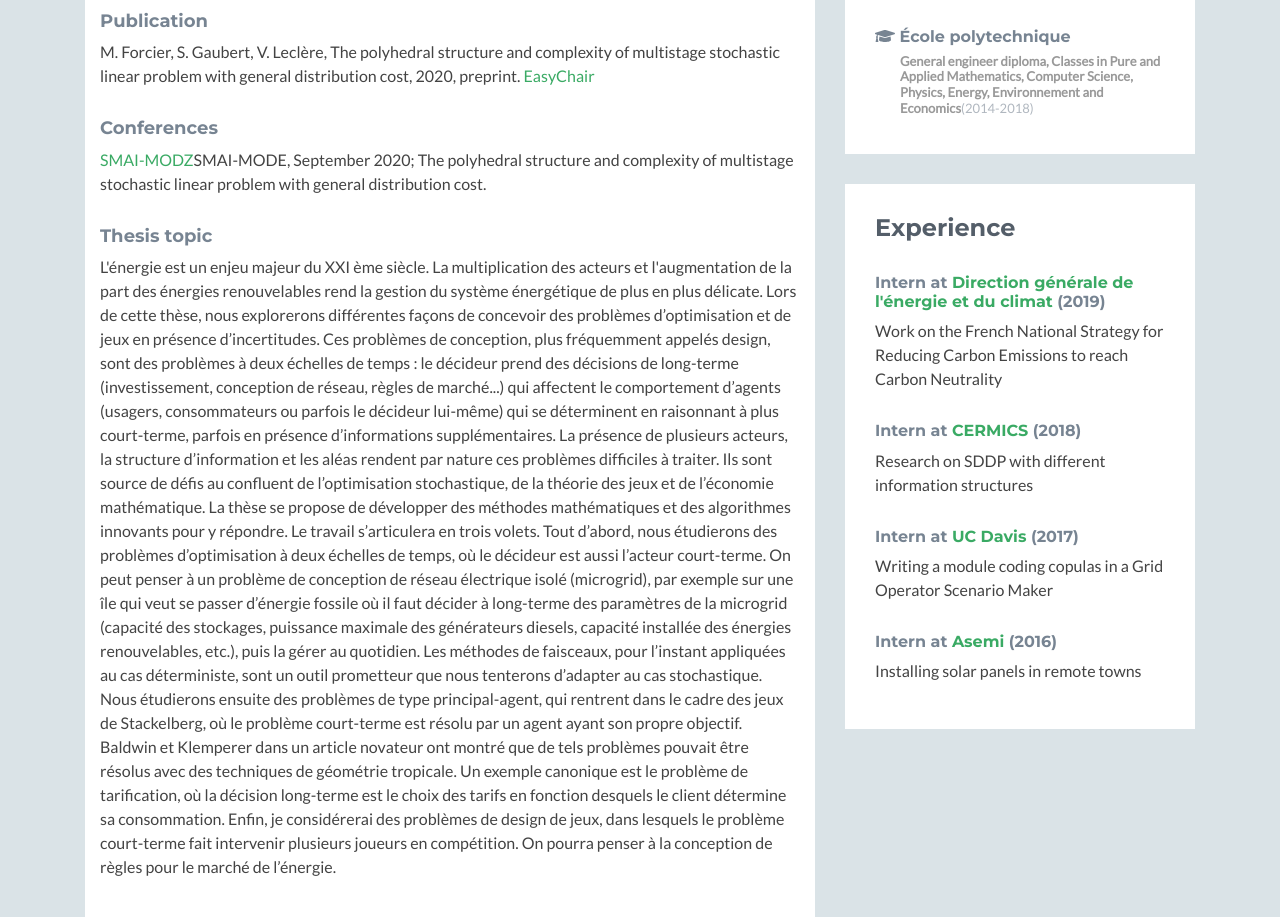
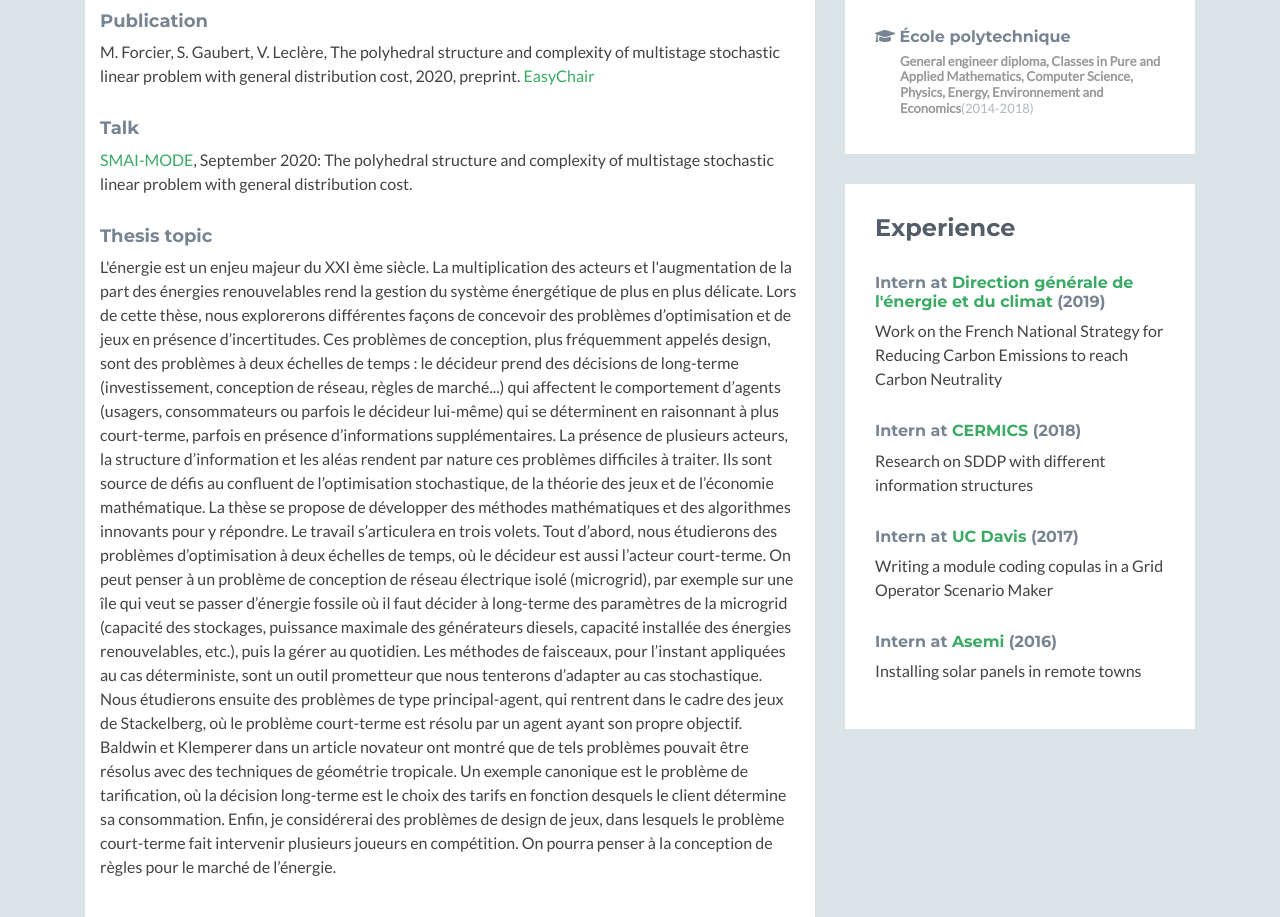
Before and after one commit to maelforcier/maelforcier.github.io, a plain HTML site: page index.html in a window 1280 px wide. Shown: the part 913-1830 px from the top of the page. Drawn offline with nearby package versions, Linux system fonts and the light colour scheme; no server answers; a script that the page names is missing; some icons are missing.

Commit message:
mise a jour site

```diff
--- a/index.html
+++ b/index.html
@@ -108,8 +108,8 @@
                                     <a href="https://easychair.org/publications/preprint/pFGX">EasyChair</a>
                                 </div>
                                 <div class="item">
-                                    <h3 class="title"><a>Conferences</a></h3>
-                                    <a href="https://smai-mode2020.inria.fr/">SMAI-MODZ</a>SMAI-MODE, September 2020; The polyhedral structure and complexity of multistage stochastic linear problem with general distribution cost.
+                                    <h3 class="title"><a>Talk</a></h3>
+                                    <a href="https://smai-mode2020.inria.fr/">SMAI-MODE</a>, September 2020: The polyhedral structure and complexity of multistage stochastic linear problem with general distribution cost.
                                 </div>
                                 <div class="item">
                                     <h3 class="title"><a>Thesis topic</a></h3>
```
